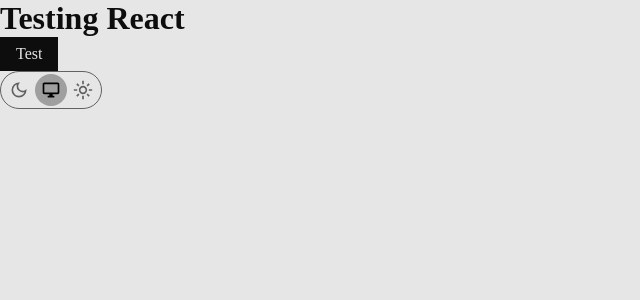
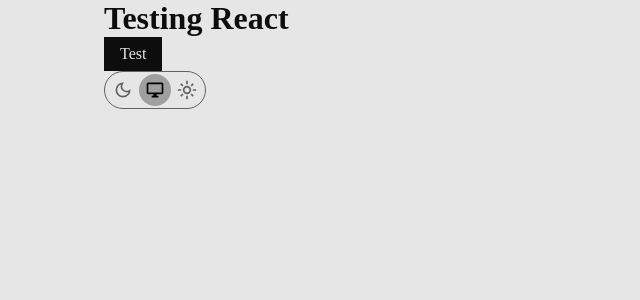
Before and after one commit to idbeholdv18/calculator-and-landing-test-task, a React app: page / in a window 1280 px wide. Shown: the top 300 px of the page, without its empty margins (0-640 px from the left). Built offline with nearby package versions, Linux system fonts and the light colour scheme.

Commit message:
feat: shared container component

```diff
--- a/src/app/ui/App.tsx
+++ b/src/app/ui/App.tsx
@@ -2,6 +2,7 @@
 import clsx from "clsx";
 import { Button } from "@/shared/ui/button";
 import { ThemeToggle } from "@/widget/theme-toggle";
+import { Container } from "@/shared/ui/container/Container";
 
 interface I_AppProps {
   className?: string;
@@ -10,9 +11,12 @@
 export const App: FC<I_AppProps> = (props) => {
   return (
     <div className="light_mode">
-      <h1 className={ clsx(props.className) }>Testing React</h1>
-      <Button>Test</Button>
-      <ThemeToggle/>
+      <Container>
+        <h1 className={ clsx(props.className) }>Testing React</h1>
+        <Button>Test</Button>
+        <ThemeToggle/>
+      </Container>
+
     </div>
   )
 }
--- /dev/null
+++ b/src/shared/ui/container/Container.module.css
@@ -0,0 +1,19 @@
+.container {
+    max-width: 1200px;
+    margin: 0 auto;
+    padding: 0 4rem;
+}
+
+@media (max-width: 1024px) {
+    .container {
+        max-width: 768px;
+        padding: 0 2rem;
+    }
+}
+
+@media (max-width: 600px) {
+    .container {
+        width: 100%;
+        padding: 0;
+    }
+}
--- /dev/null
+++ b/src/shared/ui/container/Container.tsx
@@ -0,0 +1,16 @@
+import { FC, ReactNode } from "react";
+import * as cls from "./Container.module.css"
+import clsx from "clsx";
+
+interface I_ContainerProps {
+  className?: string;
+  children: ReactNode;
+}
+
+export const Container: FC<I_ContainerProps> = (props) => {
+  return (
+    <div className={ clsx(props.className, cls.container) }>
+      { props.children }
+    </div>
+  )
+}
```
